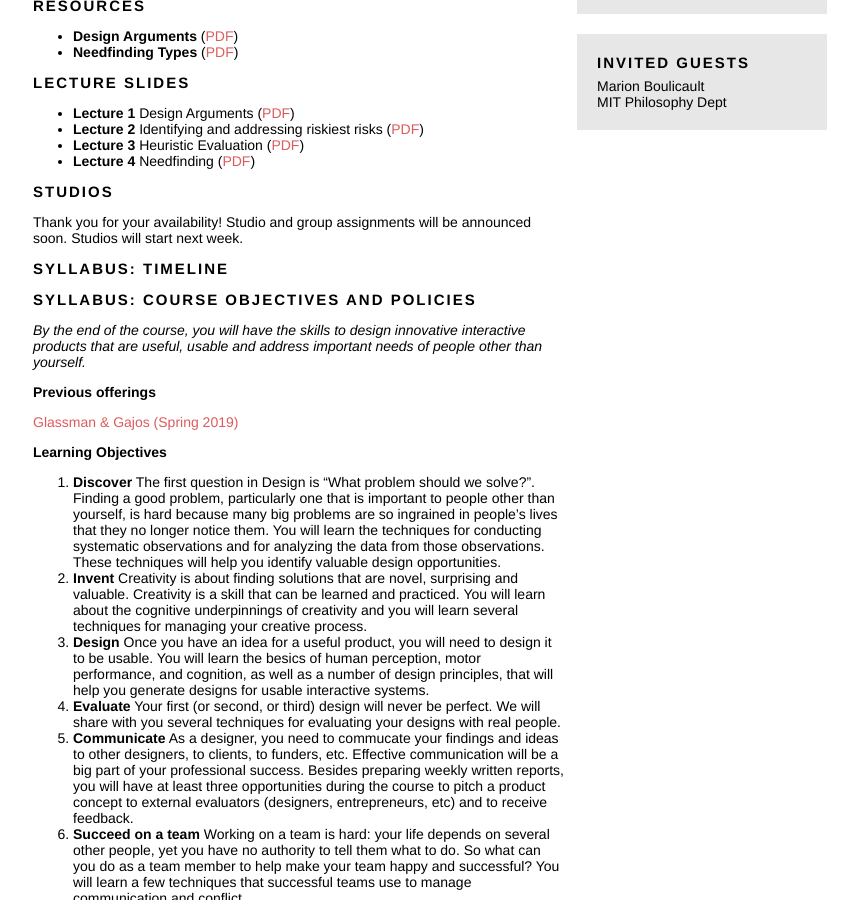
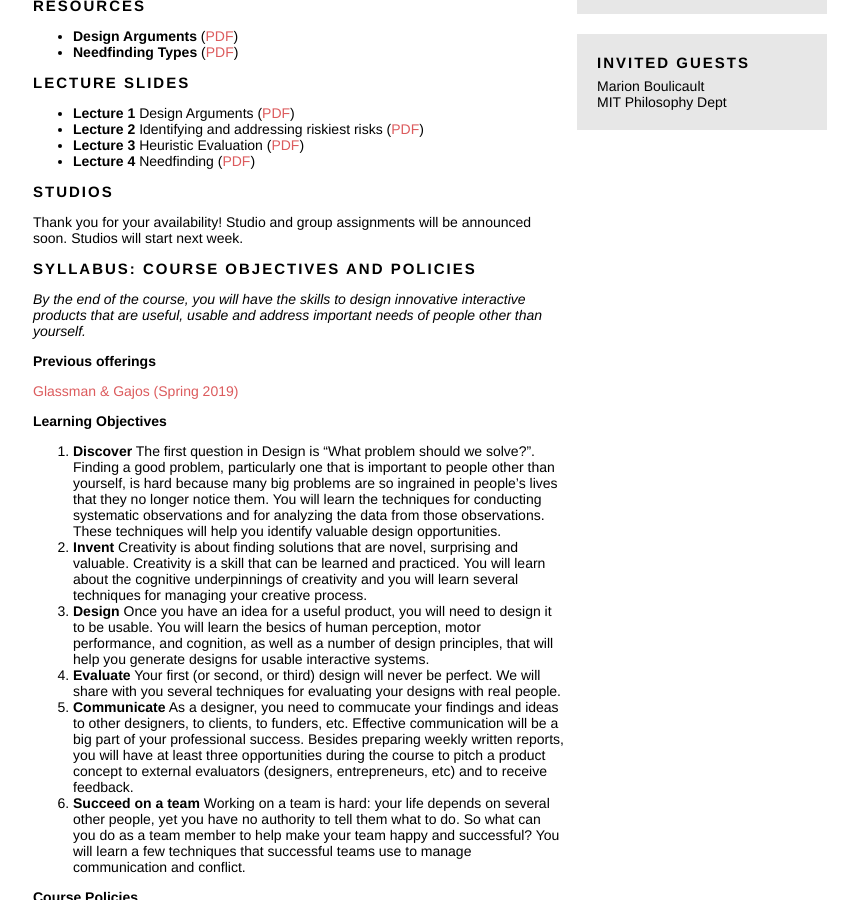
Before and after one commit to eglassman/eglassman.github.io, a Jekyll site: the page built from cs179.html, in a window 1280 px wide and 900 px high, scrolled down 465 px. Shown: the whole window, without its empty margins (210-1068 px from the left). Built offline with Jekyll 4.4.1, drawn with Linux system fonts in a browser that asks for light colours.

```diff
--- a/cs179.html
+++ b/cs179.html
@@ -82,13 +82,13 @@
       <p>Thank you for your availability! Studio and group assignments will be announced soon. Studios will start next week.</p>
     </div>
 
-    <div class="header lead">
+    <!-- <div class="header lead">
       Syllabus: Timeline
     </div>
 
     <div>
       <p></p>
-    </div>
+    </div> -->
 
     <div class="header lead">
       Syllabus: Course Objectives and Policies
```
